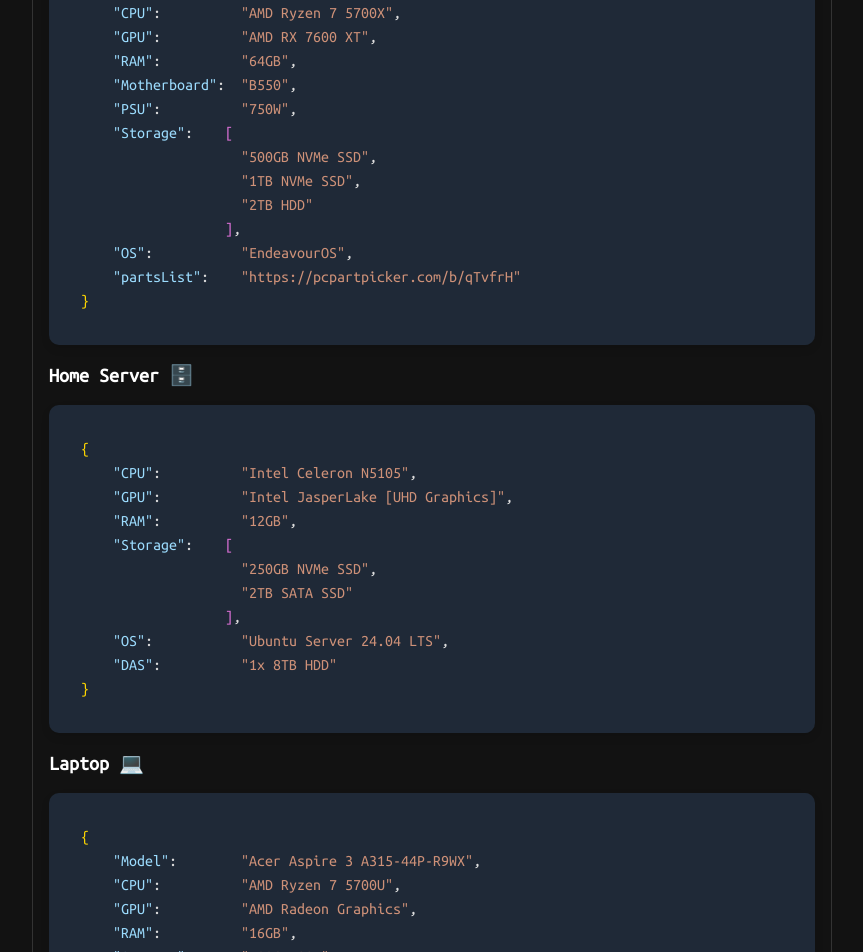
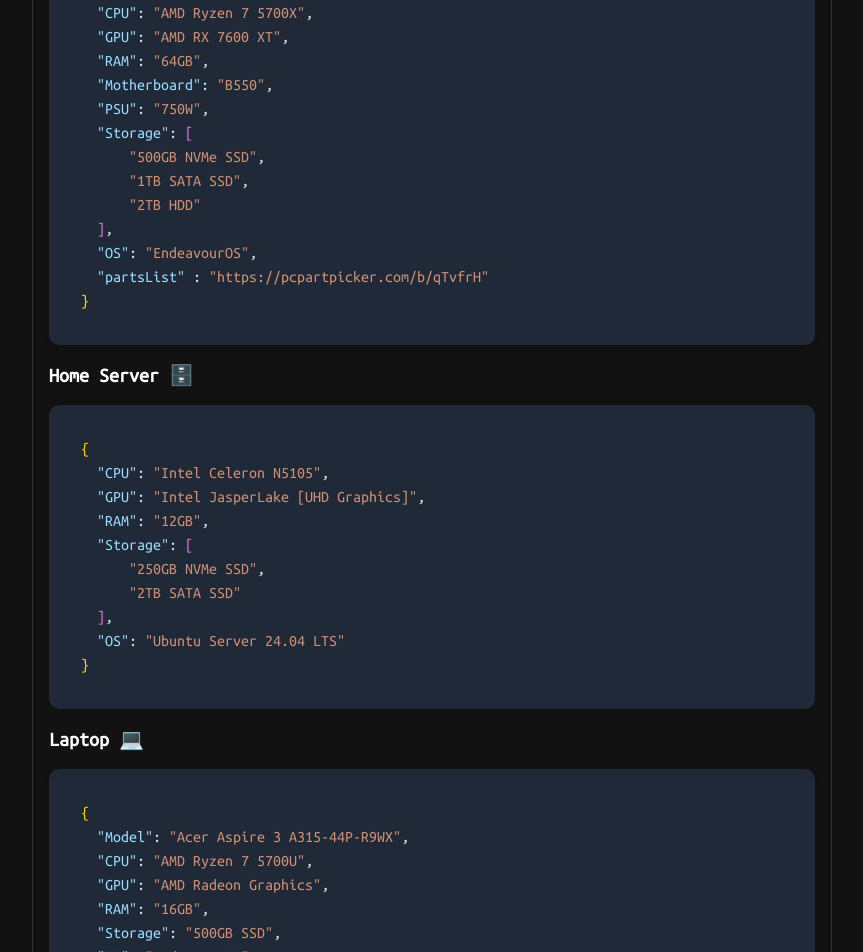
Before and after one commit to kevinesg/portfolio, a React (Vite) app in the folder portfolio/: page /about in a window 1280 px wide. Shown: the part 3440-4392 px from the top of the page, without its empty margins (208-1071 px from the left). Built offline with nearby package versions, Linux system fonts and the light colour scheme; no server answers.

Commit message:
removed hardcoded pc specs

```diff
--- /dev/null
+++ b/portfolio/src/components/SpecsCard.tsx
@@ -0,0 +1,63 @@
+interface Spec {
+  component: string;
+  value: string | string[];
+}
+
+interface SpecsCardProps {
+  specs: Spec[];
+  linkUrl?: string;
+}
+
+const SpecsCard = ({ specs, linkUrl }: SpecsCardProps) => {
+  const renderValue = (value: string | string[]) => {
+    if (Array.isArray(value)) {
+      return (
+        <>
+          <span className="json-bracket">[</span>
+          <div className="pl-8">
+            {value.map((v, i) => (
+              <div key={i}>
+                <span className="json-value">"{v}"</span>
+                {i < value.length - 1 && ","}
+              </div>
+            ))}
+          </div>
+          <span className="json-bracket">]</span>
+        </>
+      );
+    }
+    return <span className="json-value">"{value}"</span>;
+  };
+
+  return (
+    <div className="card whitespace-pre-wrap my-4">
+      <span className="json-braces">{`{`}</span>
+      <div className="pl-4">
+        {specs.map((spec, index) => (
+          <div key={spec.component}>
+            <span className="json-key">"{spec.component}"</span>:{" "}
+            {renderValue(spec.value)}
+            {index < specs.length - 1 || linkUrl ? "," : ""}
+          </div>
+        ))}
+        {linkUrl && (
+          <div className="flex">
+            <span className="json-key mr-2">"partsList"</span>:{" "}
+            <a
+              href={linkUrl}
+              target="_blank"
+              rel="noopener noreferrer"
+              className="json-value hover:underline truncate"
+              title={linkUrl}
+            >
+              "{linkUrl}"
+            </a>
+          </div>
+        )}
+      </div>
+      <span className="json-braces">{`}`}</span>
+    </div>
+  );
+};
+
+export default SpecsCard;
--- a/portfolio/src/data/pc_specs.json
+++ b/portfolio/src/data/pc_specs.json
@@ -24,9 +24,8 @@
       { "component": "RAM", "value": "12GB" },
       {
         "component": "Storage",
-        "value": "250GB NVMe SSD"
+        "value": ["250GB NVMe SSD", "2TB SATA SSD"]
       },
-      { "component": "Storage", "value": "2TB SATA SSD" },
       { "component": "OS", "value": "Ubuntu Server 24.04 LTS" }
     ]
   },
--- a/portfolio/src/pages/About.tsx
+++ b/portfolio/src/pages/About.tsx
@@ -1,7 +1,9 @@
 import { useState, useEffect } from "react";
+import SpecsCard from "@/components/SpecsCard";
 import travel from "@/data/travel.json";
 import hiking from "@/data/hiking.json";
 import running from "@/data/running.json";
+import pc_specs from "@/data/pc_specs.json";
 import { motion } from "framer-motion";
 
 interface ChessStats {
@@ -150,159 +152,13 @@
         </div>
         <h3 className="text-xl font-bold pb-4">PC 🖳</h3>
         <img src="/assets/photos/pc/pc.webp" alt="PC [pending photo]" />
+        <SpecsCard specs={pc_specs.pc.specs} linkUrl={pc_specs.pc.linkUrl} />
 
-        <div className="card whitespace-pre truncate my-4">
-          <span className="json-braces">{`{`}</span>
-          {`
-    `}
+        <h3 className="text-xl font-bold">Home Server 🗄️</h3>
+        <SpecsCard specs={pc_specs.homeServer.specs} />
 
-          <span className="json-key">"CPU"</span>
-          {`:          `}
-          <span className="json-value">"AMD Ryzen 7 5700X"</span>
-          {`,
-    `}
-          <span className="json-key">"GPU"</span>
-          {`:          `}
-          <span className="json-value">"AMD RX 7600 XT"</span>
-          {`,
-    `}
-          <span className="json-key">"RAM"</span>
-          {`:          `}
-          <span className="json-value">"64GB"</span>
-          {`,
-    `}
-          <span className="json-key">"Motherboard"</span>
-          {`:  `}
-          <span className="json-value">"B550"</span>
-          {`,
-    `}
-          <span className="json-key">"PSU"</span>
-          {`:          `}
-          <span className="json-value">"750W"</span>
-          {`,
-    `}
-          <span className="json-key">"Storage"</span>
-          {`:    `}
-          <span className="json-bracket">{`[`}</span>
-          {`
-                    `}
-          <span className="json-value">"500GB NVMe SSD"</span>
-          {`,
-                    `}
-          <span className="json-value">"1TB NVMe SSD"</span>
-          {`,
-                    `}
-          <span className="json-value">"2TB HDD"</span>
-          {`
-                  `}
-          <span className="json-bracket">{`]`}</span>
-          {`,
-    `}
-          <span className="json-key">"OS"</span>
-          {`:           `}
-          <span className="json-value">"EndeavourOS"</span>
-          {`,
-    `}
-          <span className="json-key">"partsList"</span>
-          {`:    `}
-          <span className="json-value hover:underline cursor-pointer">
-            "
-            <a
-              href="https://pcpartpicker.com/b/qTvfrH"
-              target="_blank"
-              rel="noopener noreferrer"
-            >
-              https://pcpartpicker.com/b/qTvfrH
-            </a>
-            "
-          </span>
-          {`
-`}
-          <span className="json-braces">{`}`}</span>
-        </div>
-        <h3 className="text-xl font-bold">Home Server 🗄️</h3>
-        <div className="card whitespace-pre truncate my-4">
-          <span className="json-braces">{`{`}</span>
-          {`
-    `}
-          <span className="json-key">"CPU"</span>
-          {`:          `}
-          <span className="json-value">"Intel Celeron N5105"</span>
-          {`,
-    `}
-          <span className="json-key">"GPU"</span>
-          {`:          `}
-          <span className="json-value">"Intel JasperLake [UHD Graphics]"</span>
-          {`,
-    `}
-          <span className="json-key">"RAM"</span>
-          {`:          `}
-          <span className="json-value">"12GB"</span>
-          {`,
-    `}
-          <span className="json-key">"Storage"</span>
-          {`:    `}
-          <span className="json-bracket">{`[`}</span>
-          {`
-                    `}
-          <span className="json-value">"250GB NVMe SSD"</span>
-          {`,
-                    `}
-          <span className="json-value">"2TB SATA SSD"</span>
-          {`
-                  `}
-          <span className="json-bracket">{`]`}</span>
-          {`,
-    `}
-          <span className="json-key">"OS"</span>
-          {`:           `}
-          <span className="json-value">"Ubuntu Server 24.04 LTS"</span>
-          {`,
-    `}
-          <span className="json-key">"DAS"</span>
-          {`:          `}
-          <span className="json-value">"1x 8TB HDD"</span>
-          {`
-`}
-          <span className="json-braces">{`}`}</span>
-        </div>
         <h3 className="text-xl font-bold">Laptop 💻</h3>
-        <div className="card whitespace-pre truncate my-4">
-          <span className="json-braces">{`{`}</span>
-          {`
-    `}
-          <span className="json-key">"Model"</span>
-          {`:        `}
-          <span className="json-value">"Acer Aspire 3 A315-44P-R9WX"</span>
-          {`,
-    `}
-          <span className="json-key">"CPU"</span>
-          {`:          `}
-          <span className="json-value">"AMD Ryzen 7 5700U"</span>
-          {`,
-    `}
-          <span className="json-key">"GPU"</span>
-          {`:          `}
-          <span className="json-value">"AMD Radeon Graphics"</span>
-          {`,
-    `}
-          <span className="json-key">"RAM"</span>
-          {`:          `}
-          <span className="json-value">"16GB"</span>
-          {`,
-    `}
-          <span className="json-key">"Storage"</span>
-          {`:      `}
-          <span className="json-value">"500GB SSD"</span>
-          {`,
-    `}
-          <span className="json-key">"OS"</span>
-          {`:           `}
-          <span className="json-value">"EndeavourOS"</span>
-          {`
-`}
-          <span className="json-braces">{`}`}</span>
-        </div>
+        <SpecsCard specs={pc_specs.laptop.specs} />
       </div>
       <div>
         <h2 className="text-2xl font-bold mt-8 mb-4">Games 🎮</h2>
```
